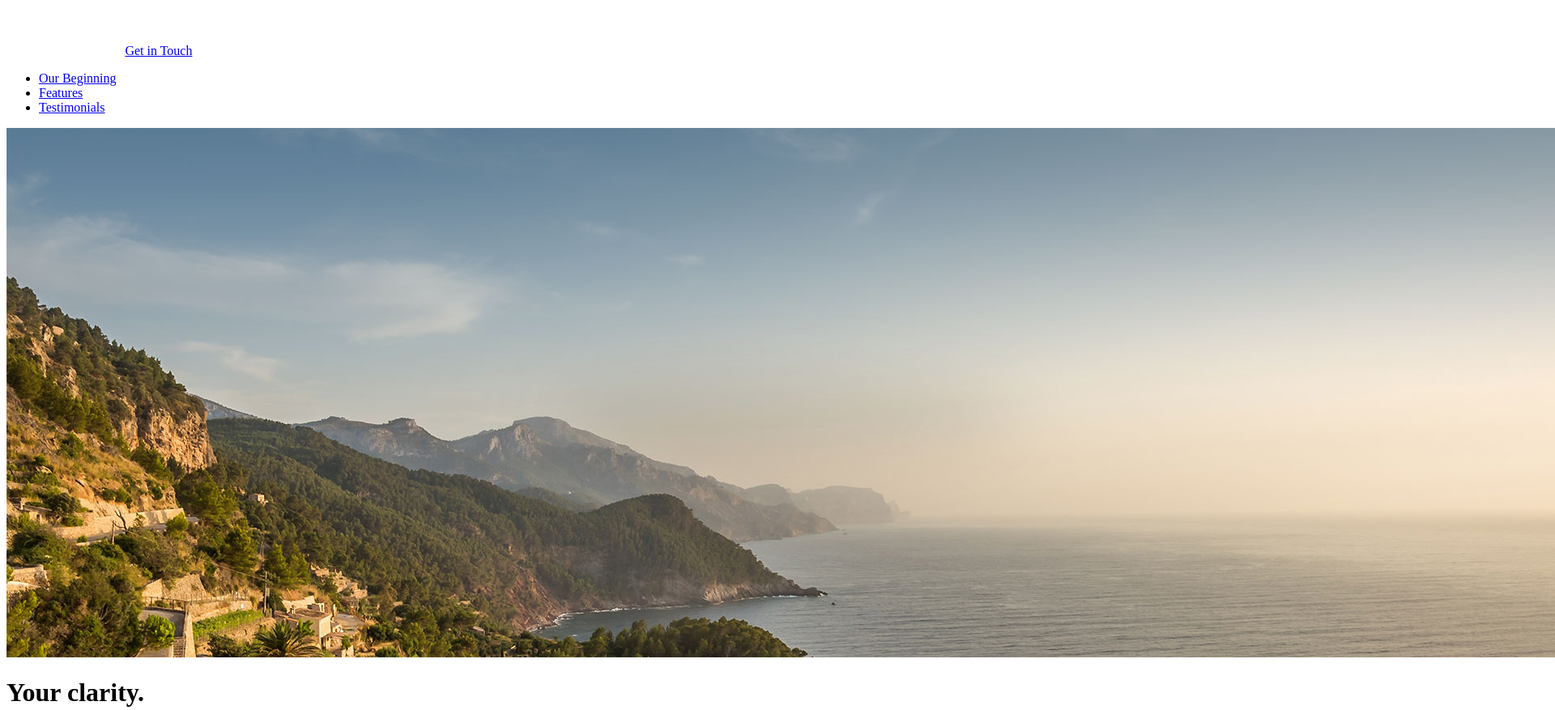
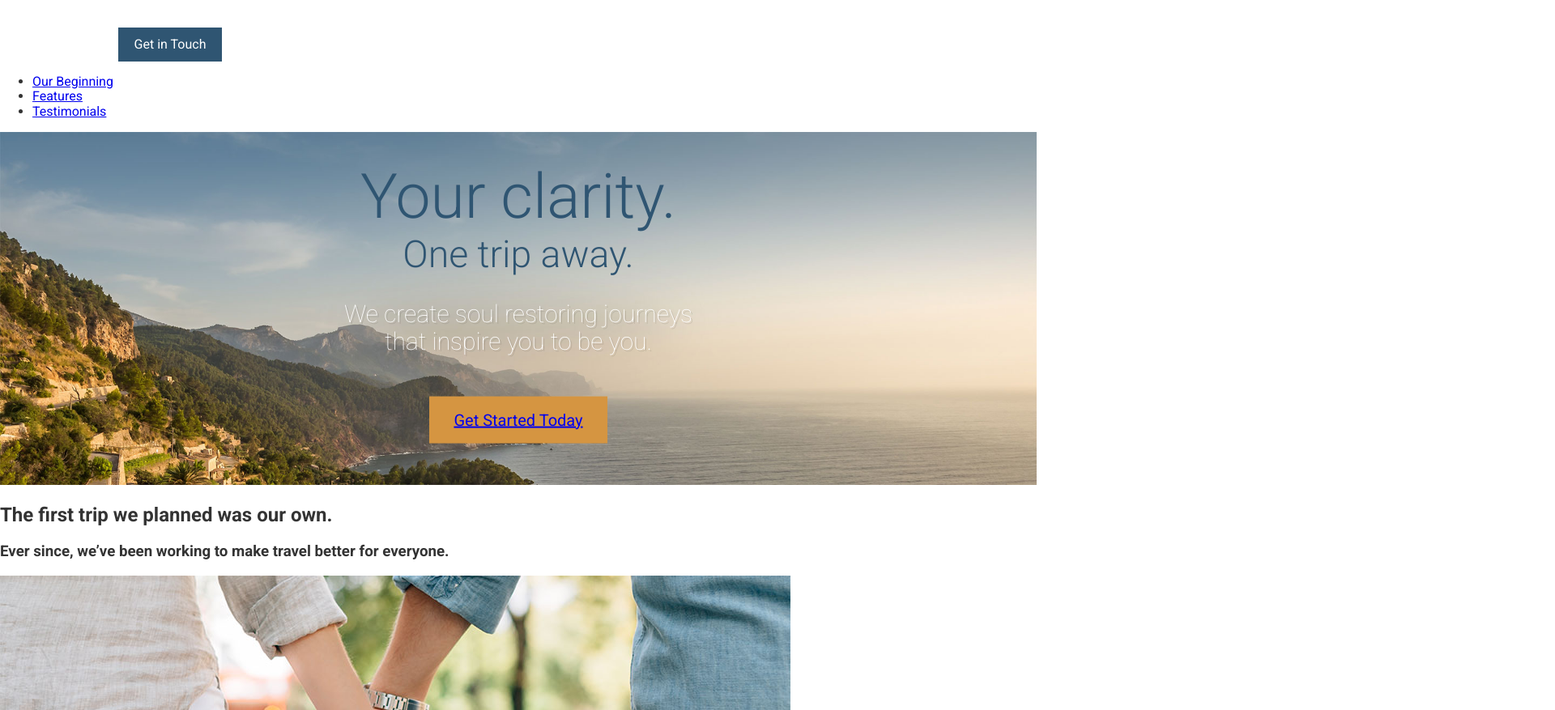
Before and after one commit to dipak3/travel-project, a website: page app/index.html in a window 1280 px wide. Shown: the top 877 px of the page at 81% size, 1920 px wide, since content can reach past the window. Drawn offline with Linux system fonts and the light colour scheme.

Commit message:
|Used BEM methodology for css | Installed Webpack-server for on the fly website reloading | changed webpack-dev-server to webpack serve

```diff
--- a/app/assets/scripts/App.js
+++ b/app/assets/scripts/App.js
@@ -1 +1,5 @@
-alert("hello");
+import '../styles/style.css'
+
+if (module.hot) {
+    module.hot.accept();
+}
--- /dev/null
+++ b/app/assets/styles/base/_globle.css
@@ -0,0 +1,9 @@
+body {
+    font-family: 'Roboto', sans-serif;
+    color: #333;
+}
+
+img {
+    max-width: 100%;
+    height:auto;
+}
--- /dev/null
+++ b/app/assets/styles/base/_variables.css
@@ -0,0 +1,2 @@
+$mainBlue: #2f5572;
+$mainOrange: #d59541;
--- /dev/null
+++ b/app/assets/styles/modules/_btn.css
@@ -0,0 +1,17 @@
+.btn {
+    background-color: $mainBlue;
+    color: #FFF;
+    text-decoration: none;
+    padding: .75rem 1.2rem;
+    display: inline-block;
+
+    &--orange {
+      background-color: $mainOrange;
+    }
+
+    &--large {
+      font-size: 1.25rem;
+      padding: 1.1rem 1.9rem;
+    }
+
+  }
--- /dev/null
+++ b/app/assets/styles/modules/_large-hero.css
@@ -0,0 +1,36 @@
+.large-hero {
+    position: relative;
+
+    &__text-content {
+      position: absolute;
+      top: 50%;
+      transform: translateY(-50%);
+      left: 0;
+      width: 100%;
+      text-align: center;
+    }
+
+    &__title {
+      font-weight: 300;
+      color: $mainBlue;
+      font-size: 4.8rem;
+      margin: 0;
+    }
+
+    &__subtitle {
+      font-weight: 300;
+      color: $mainBlue;
+      font-size: 2.9rem;
+      margin: 0;
+    }
+
+    &__description {
+      color: #FFF;
+      font-size: 1.875rem;
+      font-weight: 100;
+      text-shadow: 2px 2px 0 rgba(0, 0, 0, .1);
+      max-width: 30rem;
+      margin-left: auto;
+      margin-right: auto;
+    }
+}
--- /dev/null
+++ b/app/assets/styles/style.css
@@ -0,0 +1,5 @@
+@import 'normalize.css';
+@import 'base/_globle';
+@import 'base/_variables';
+@import 'modules/_large-hero';
+@import "modules/_btn";
--- a/app/index.html
+++ b/app/index.html
@@ -10,7 +10,7 @@
 <body>
   <header>
     <img src="assets/images/icons/clear-view-escapes.svg">
-    <a href="#">Get in Touch</a>
+    <a href="#" class="btn">Get in Touch</a>
     <nav>
       <ul>
         <li><a href="#our-beginning">Our Beginning</a></li>
@@ -22,10 +22,12 @@
 
   <div class="large-hero">
     <img src="assets/images/hero--large.jpg">
-    <h1>Your clarity.</h1>
-    <h2>One trip away.</h2>
-    <p>We create soul restoring journeys that inspire you to be you.</p>
-    <p><a href="#">Get Started Today</a></p>
+    <div class="large-hero__text-content">
+      <h1 class="large-hero__title">Your clarity.</h1>
+      <h2 class="large-hero__subtitle">One trip away.</h2>
+      <p class="large-hero__description">We create soul restoring journeys that inspire you to be you.</p>
+      <p class="btn btn--orange btn--large"><a href="#">Get Started Today</a></p>
+    </div>
   </div>
 
   <div id="our-beginning">
@@ -81,7 +83,7 @@
   </div>
 
   <footer>
-    <p>Copyright &copy; 2019 Clear View Escapes. All rights reserved. <a href="#">Get in Touch</a></p>
+    <p>Copyright &copy; 2019 Clear View Escapes. All rights reserved. <a href="#" class="btn btn--orange">Get in Touch</a></p>
   </footer>
   <script src="bundled.js"></script>
   <!-- Leave this commented out HTML here until you need it for an upcoming "modal" lesson
```
Also changed, not shown: app/bundled.js (+110 -4 lines), package.json (+10 -2 lines), webpack.config.js (+21 -1 lines), 1 other file.
